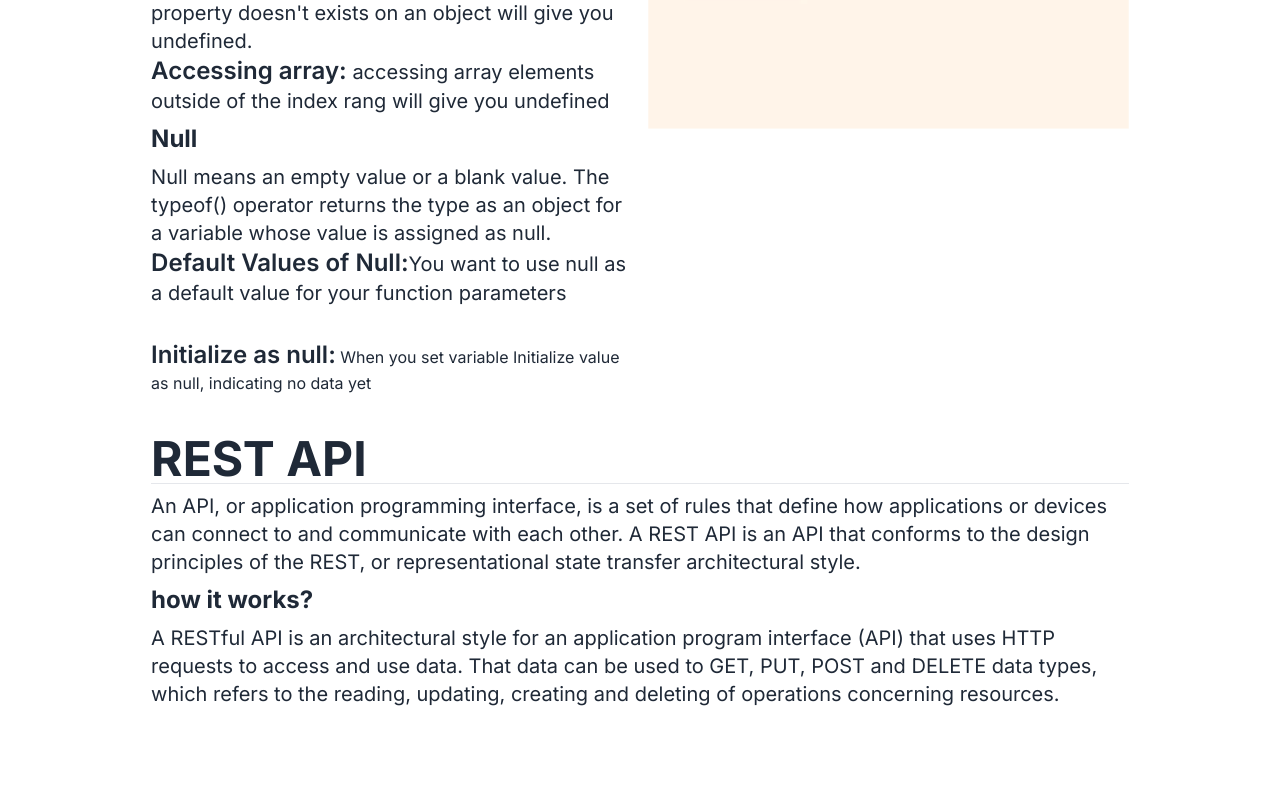
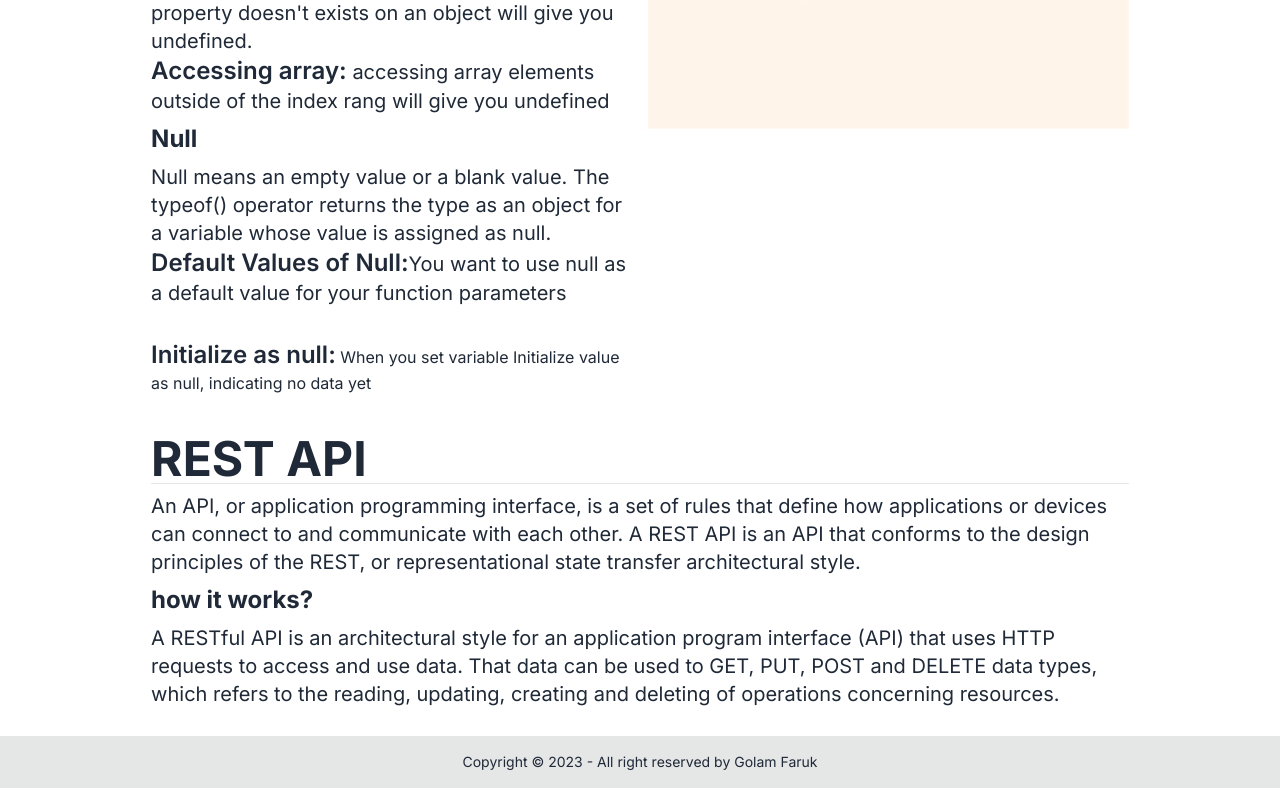
Before and after one commit to gfaruk02/ES6-ph-tube, a plain HTML site: page blog.html in a window 1280 px wide. Shown: the part 2186-2974 px from the top of the page. Before the commit the page ends 2902 px from the top, so only its background shows below. Drawn offline with nearby package versions, Linux system fonts and the light colour scheme; no server answers.

Commit message:
add footer

```diff
--- a/blog.html
+++ b/blog.html
@@ -114,9 +114,12 @@
             </section>
 
         </main>
+
         <!-- Footer Section Star  -->
-        <footer>
-
+        <footer class="footer footer-center p-4 bg-base-300 text-base-content mt-5">
+          <div>
+            <p>Copyright © 2023 - All right reserved by Golam Faruk</p>
+          </div>
         </footer>
     </div>
     <script src="./function.js"></script>
```
Also changed, not shown: index.html (+5 -3 lines).
